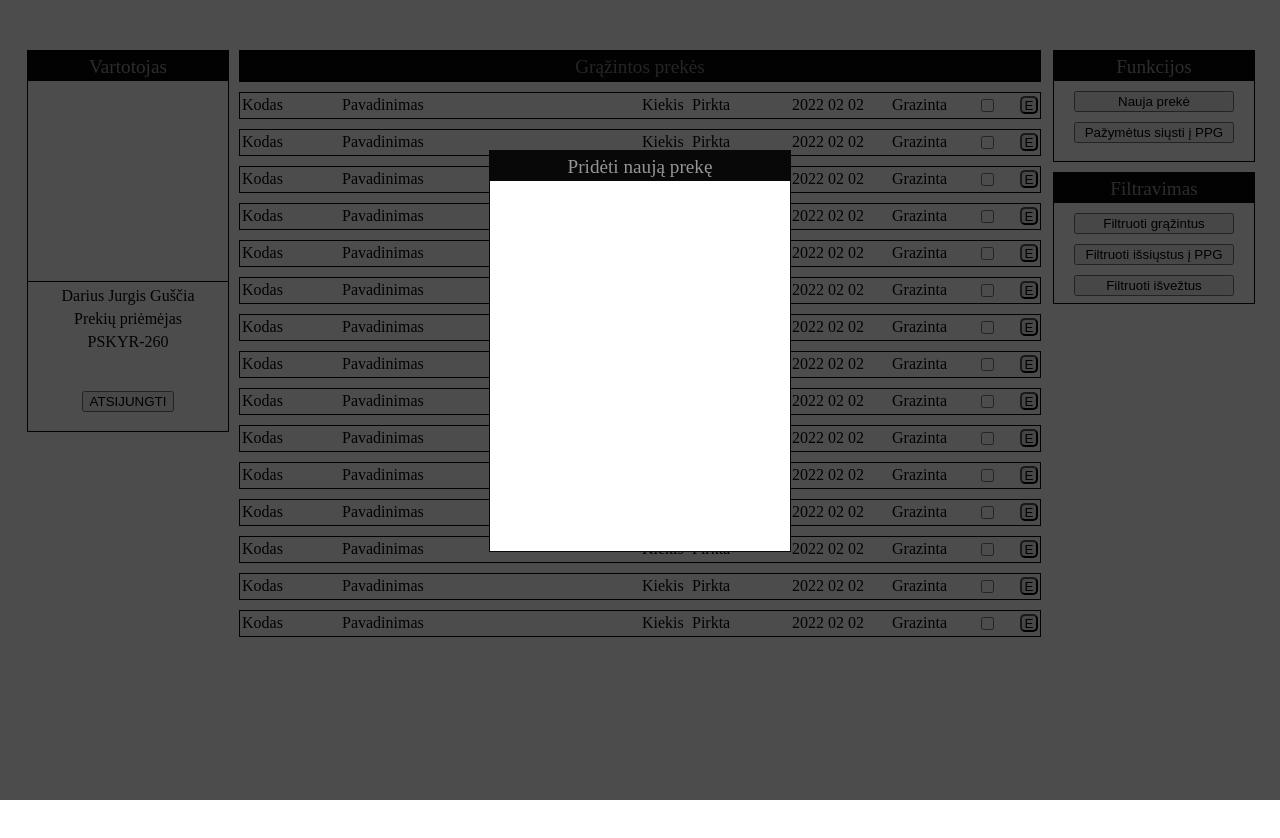
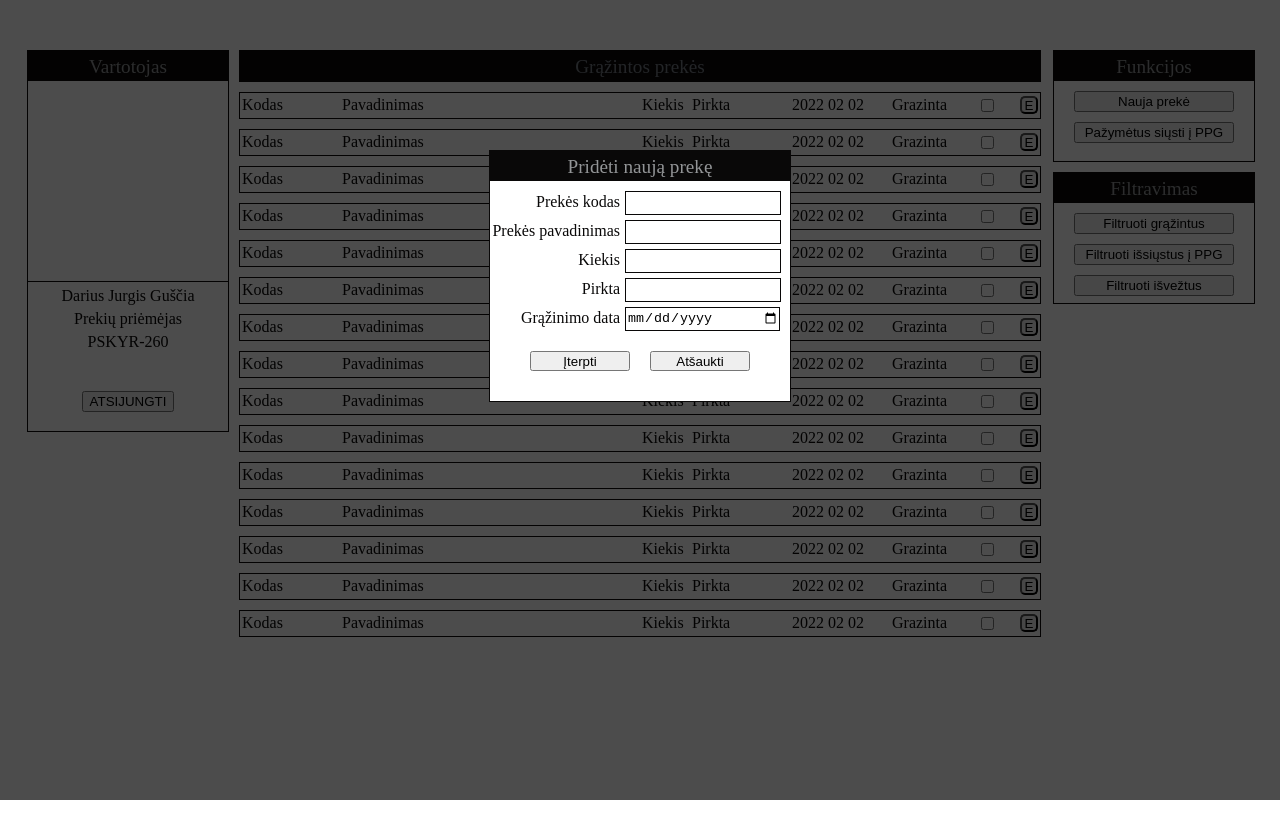
Before and after one commit to JurgisGuscia/returns, a React (Create React App) app: page / in a window 1280 px wide. Both pictures are taken after a click on the button "Nauja prekė". Shown: the top 838 px of the page. Built offline with nearby package versions, Linux system fonts and the light colour scheme.

Commit message:
finished new merc adding form (no submit functionality yet)

```diff
--- a/src/components/new_merc/New_merc.jsx
+++ b/src/components/new_merc/New_merc.jsx
@@ -4,9 +4,65 @@ const NewMerc = () => {
   return (
     <div id="newMerc__container" className="newMerc__container hidden">
       <div className="newMerc__container__header">Pridėti naują prekę</div>
-      <div className="newMerc__container__content"></div>
+      <div className="newMerc__container__content">
+        <form id="newMerc-form" className="newMerc__container__content__form">
+          <label className="newMerc__container__content__form__label">
+            Prekės kodas
+          </label>
+          <input
+            className="newMerc__container__content__form__input"
+            type="text"
+          ></input>
+          <label className="newMerc__container__content__form__label">
+            Prekės pavadinimas
+          </label>
+          <input
+            className="newMerc__container__content__form__input"
+            type="text"
+          ></input>
+          <label className="newMerc__container__content__form__label">
+            Kiekis
+          </label>
+          <input
+            className="newMerc__container__content__form__input"
+            type="number"
+          ></input>
+          <label className="newMerc__container__content__form__label">
+            Pirkta
+          </label>
+          <input
+            className="newMerc__container__content__form__input"
+            type="text"
+          ></input>
+          <label className="newMerc__container__content__form__label">
+            Grąžinimo data
+          </label>
+          <input
+            id="time_input"
+            className="newMerc__container__content__form__input"
+            type="date"
+          ></input>
+          <div className="newMerc__container__content__form__button-container">
+            <input
+              className="newMerc__container__content__form__button"
+              type="submit"
+              value="Įterpti"
+            ></input>
+            <input
+              className="newMerc__container__content__form__button"
+              onClick={closeForm}
+              type="button"
+              value="Atšaukti"
+            ></input>
+          </div>
+        </form>
+      </div>
     </div>
   );
 };
-
+function closeForm() {
+  document.getElementById("backdrop").classList.add("hidden");
+  document.getElementById("newMerc__container").classList.add("hidden");
+  document.getElementById("newMerc-form").reset();
+}
 export default NewMerc;
--- a/src/components/new_merc/new_merc.css
+++ b/src/components/new_merc/new_merc.css
@@ -4,7 +4,7 @@
   z-index: 5;
   border: var(--border);
   width: 300px;
-  height: 400px;
+  height: 250px;
   position: absolute;
   left: 0;
   right: 0;
@@ -23,4 +23,37 @@
   text-align: center;
 }
 .newMerc__container__content {
+  width: 100%;
 }
+.newMerc__container__content__form__label {
+  display: block;
+  width: 130px;
+  height: 22px;
+  padding-top: 2px;
+  text-align: right;
+  float: left;
+  margin-bottom: 5px;
+  margin-right: 5px;
+}
+.newMerc__container__content__form__input {
+  display: block;
+  width: 150px;
+  height: 20px;
+  margin-bottom: 5px;
+  border: var(--border);
+}
+#time_input {
+  height: 22px;
+  width: 152px;
+}
+.newMerc__container__content__form__button {
+  height: 20px;
+  width: 100px;
+  margin-left: 10px;
+  margin-right: 10px;
+}
+.newMerc__container__content__form__button-container {
+  text-align: center;
+  width: 100%;
+  margin-top: 20px;
+}
```
